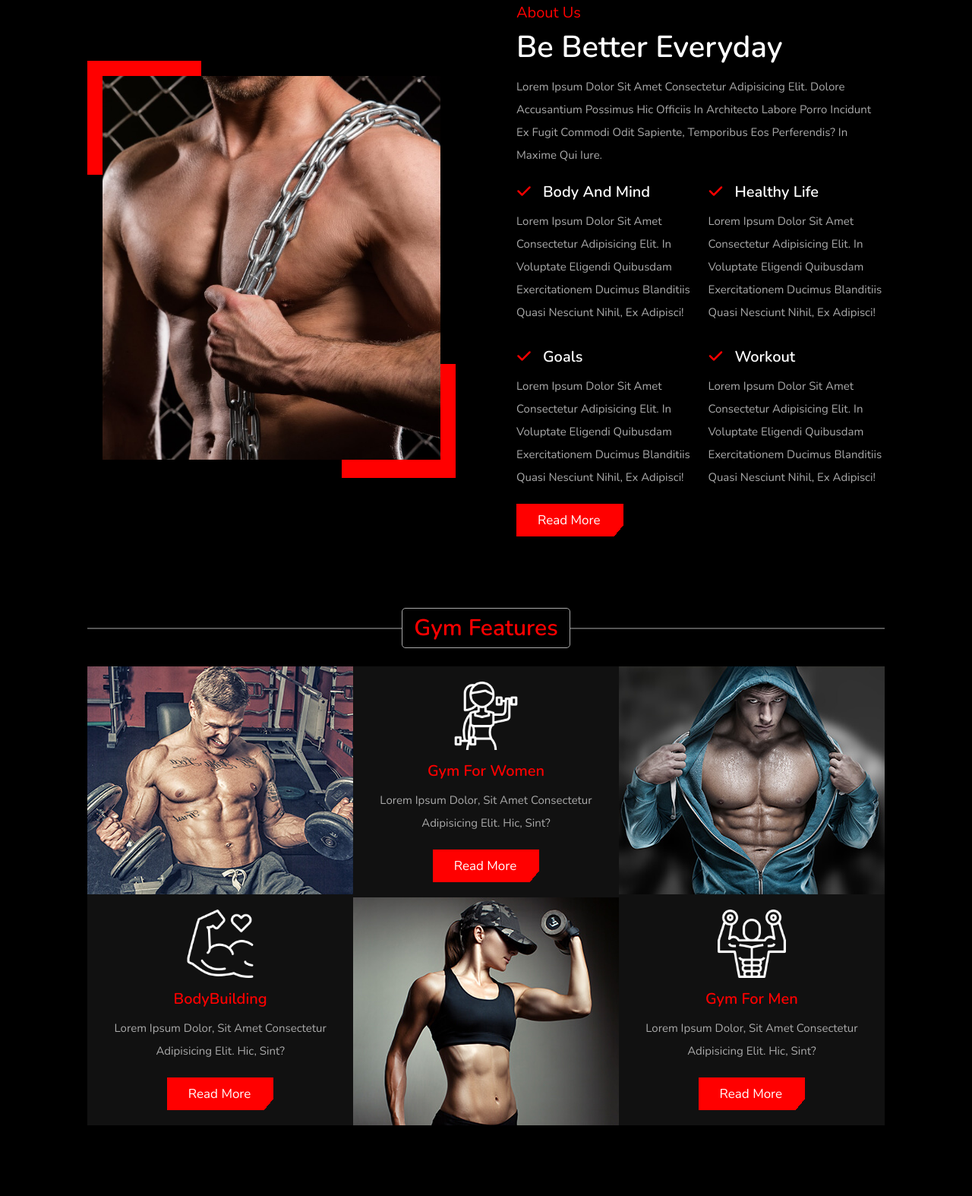
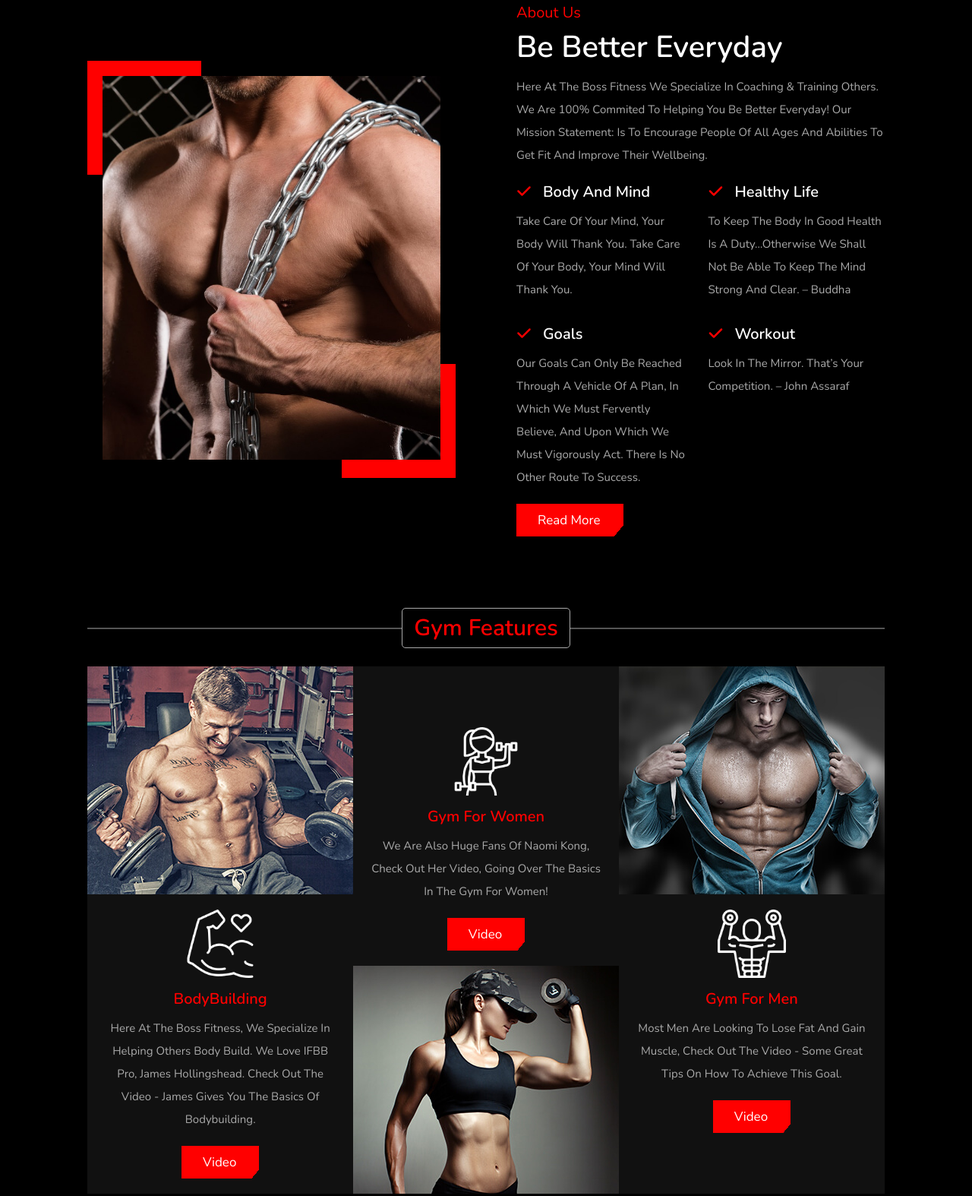
Before and after one commit to whopperjames95/FitnessWebsite, a plain HTML site: page index.html in a window 1280 px wide. Shown: the part 657-2231 px from the top of the page at 76% size. Drawn offline with nearby package versions, Linux system fonts and the light colour scheme.

Commit message:
adjustments to site

```diff
--- a/index.html
+++ b/index.html
@@ -86,33 +86,34 @@
     <div class="content">
         <span>About Us</span>
         <h3 class="title">Be Better Everyday</h3>
-        <p>Lorem ipsum dolor sit amet consectetur adipisicing elit.
-            Dolore accusantium possimus hic officiis in architecto labore porro incidunt ex
-            fugit commodi odit sapiente, temporibus eos perferendis? In maxime qui iure.</p>
+        <p>Here at The Boss Fitness we specialize in coaching & training others. we are 100% commited to helping you be better everyday! Our
+            mission statement: is to encourage people of all ages and abilities to get
+            fit and improve their wellbeing.
+        </p>
         <div class="box-container">
             <div class="box">
               <h3><i class="fas fa-check"></i>Body and Mind</h3>
-              <p>Lorem ipsum dolor sit amet consectetur adipisicing elit.
-                In voluptate eligendi quibusdam exercitationem ducimus blanditiis
-                quasi nesciunt nihil, ex adipisci!</p>
+              <p>Take care of your mind, your body will thank you.
+                take care of your body, your mind will thank you.
+              </p>
             </div>
             <div class="box">
                 <h3><i class="fas fa-check"></i>Healthy Life</h3>
-                <p>Lorem ipsum dolor sit amet consectetur adipisicing elit.
-                  In voluptate eligendi quibusdam exercitationem ducimus blanditiis
-                  quasi nesciunt nihil, ex adipisci!</p>
+                <p>To keep the body in good health is a duty…otherwise we
+                    shall not be able to keep the mind strong and clear. – Buddha</p>
               </div>
               <div class="box">
                 <h3><i class="fas fa-check"></i>Goals</h3>
-                <p>Lorem ipsum dolor sit amet consectetur adipisicing elit.
-                  In voluptate eligendi quibusdam exercitationem ducimus blanditiis
-                  quasi nesciunt nihil, ex adipisci!</p>
+                <p>Our goals can only be reached through a vehicle of a plan, in which
+                    we must fervently believe, and upon which we must vigorously act. There is no
+                    other route to success.
+                </p>
               </div>
               <div class="box">
                 <h3><i class="fas fa-check"></i>Workout</h3>
-                <p>Lorem ipsum dolor sit amet consectetur adipisicing elit.
-                  In voluptate eligendi quibusdam exercitationem ducimus blanditiis
-                  quasi nesciunt nihil, ex adipisci!</p>
+                <p>Look in the mirror. That’s your competition. – John Assaraf
+
+                </p>
               </div>
         </div>
         <a href="#" class="btn">Read More</a>
@@ -135,8 +136,8 @@
             <div class="content">
                 <img src="images/icon-1.png" alt="">
                 <h3>BodyBuilding</h3>
-                <p>Lorem ipsum dolor, sit amet consectetur adipisicing elit. Hic, sint?</p>
-                <a href="#" class="btn">Read More</a>
+                <p>Here at The boss fitness, we specialize in helping others body build. we love IFBB pro, James Hollingshead. Check out the video - James gives you the basics of bodybuilding. </p>
+                <a target="_blank" href="https://www.youtube.com/watch?v=m2GMDbY08oM" class="btn">Video</a>
             </div>
         </div>
 
@@ -147,8 +148,8 @@
             <div class="content">
                 <img src="images/icon-3.png" alt="">
                 <h3>Gym For Women</h3>
-                <p>Lorem ipsum dolor, sit amet consectetur adipisicing elit. Hic, sint?</p>
-                <a href="#" class="btn">Read More</a>
+                <p>We are also huge fans of Naomi Kong, check out her video, going over the basics in the gym for women!</p>
+                <a target="_blank" href="https://www.youtube.com/watch?v=sthD8ziGP1c" class="btn">Video</a>
             </div>
         </div>
 
@@ -159,8 +160,10 @@
             <div class="content">
                 <img src="images/icon-2.png" alt="">
                 <h3>Gym For Men</h3>
-                <p>Lorem ipsum dolor, sit amet consectetur adipisicing elit. Hic, sint?</p>
-                <a href="#" class="btn">Read More</a>
+                <p>Most men are looking to lose fat and gain muscle, check out the video -
+                    some great tips on how to achieve this goal.
+                </p>
+                <a target="_blank" href="https://www.youtube.com/watch?v=kcR3FMS9kNU" class="btn">Video</a>
             </div>
         </div>
 
@@ -235,7 +238,7 @@
                 <h3>James Goff</h3>
                 <div class="share">
                     <a target="_blank" href="https://www.linkedin.com/in/james-goff-softwareengineer/" class="fab fa-linkedin"></a>
-                    <a target="_blank" href="#" class="fab fa-instagram"></a>
+                    <a target="_blank" href="https://www.instagram.com/jamesthebossfitness/" class="fab fa-instagram"></a>
                     <a href="tel:4808853545" class="fas fa-phone"></a>
                 </div>
             </div>
@@ -249,7 +252,7 @@
                 <h3>James Goff</h3>
                 <div class="share">
                     <a target="_blank" href="https://www.linkedin.com/in/james-goff-softwareengineer/" class="fab fa-linkedin"></a>
-                    <a target="_blank" href="#" class="fab fa-instagram"></a>
+                    <a target="_blank" href="https://www.instagram.com/jamesthebossfitness/" class="fab fa-instagram"></a>
                     <a href="tel:4808853545" class="fas fa-phone"></a>
                 </div>
             </div>
@@ -263,7 +266,7 @@
                 <h3>James Goff</h3>
                 <div class="share">
                     <a target="_blank" href="https://www.linkedin.com/in/james-goff-softwareengineer/" class="fab fa-linkedin"></a>
-                    <a target="_blank" href="#" class="fab fa-instagram"></a>
+                    <a target="_blank" href="https://www.instagram.com/jamesthebossfitness/" class="fab fa-instagram"></a>
                     <a href="tel:4808853545" class="fas fa-phone"></a>
                 </div>
             </div>
@@ -277,7 +280,7 @@
                 <h3>James Goff</h3>
                 <div class="share">
                     <a target="_blank" href="https://www.linkedin.com/in/james-goff-softwareengineer/" class="fab fa-linkedin"></a>
-                    <a target="_blank" href="#" class="fab fa-instagram"></a>
+                    <a target="_blank" href="https://www.instagram.com/jamesthebossfitness/" class="fab fa-instagram"></a>
                     <a href="tel:4808853545" class="fas fa-phone"></a>
                 </div>
             </div>
@@ -484,12 +487,12 @@
 
         <div class="box">
             <h3>Opening hours</h3>
-            <p> <i class="fas fa-phone"></i> (480) 885-3545 </p>
+            <p>  <i class="fas fa-phone"></i> (480) 885-3545 </p>
             <p> <i class="fas fa-envelope"></i> Jamesthebossfitness@gmail.com </p>
             <p> <i class="fas fa-map"></i> Mesa, Arizona </p>
             <div class="share">
-                <a href="#" class="fab fa-instagram"></a>
-                <a href="#" class="fab fa-linkedin"></a>
+                <a target="_blank" href="https://www.instagram.com/jamesthebossfitness/" class="fab fa-instagram"></a>
+                <a target="_blank" href="https://www.linkedin.com/in/james-goff-softwareengineer/" class="fab fa-linkedin"></a>
                 <a href="tel:4808853545" class="fas fa-phone"></a>
             </div>
         </div>
@@ -507,7 +510,7 @@
 
 </section>
 
-<div class="credit"> Created by <span>James Goff</span> | All Rights Reserved! </div>
+<div class="credit"> Created by <span>James Goff</span> | All Rights Reserved </div>
 
 <!-- footer section ends -->
 
```
